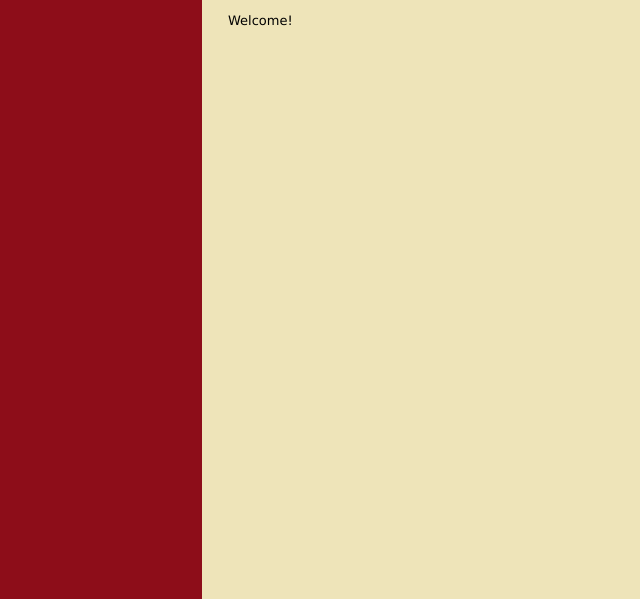
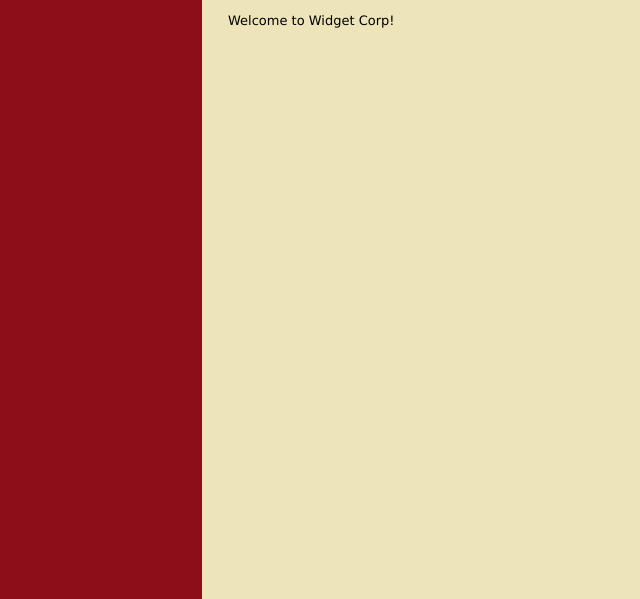
Before and after one commit to amos-nistrian/CMS, a PHP site: page / in a window 1280 px wide. Shown: the part 70-669 px from the top of the page, without its empty margins (0-640 px from the left). Run offline with PHP 8.4, Linux system fonts and the light colour scheme; tables that the repository leaves empty or names only in its code hold one stand-in row (values such as "Sample post").

Commit message:
updated index.php to not display 'welcome' for subjects without pages

```diff
--- a/widget_corp/public/index.php
+++ b/widget_corp/public/index.php
@@ -17,10 +17,11 @@
       <h2><?php echo htmlentities($current_page["menu_name"]) ?></h2>
       <?php echo nl2br(htmlentities($current_page["content"])) ?>
 
-    <?php } else { ?>
-
-      <p>Welcome!</p>
-
+    <?php } elseif(!$current_page && $current_subject) { ?>
+    <!-- display nothing if subject has no pages -->
+    <?php } else {?>
+        <!-- display welcome message, bc subject hasnt been selected yet  -->
+      <p>Welcome to Widget Corp!</p>
     <?php } ?>
   </div>
 </div>
```
Also changed, not shown: 6 other files.
